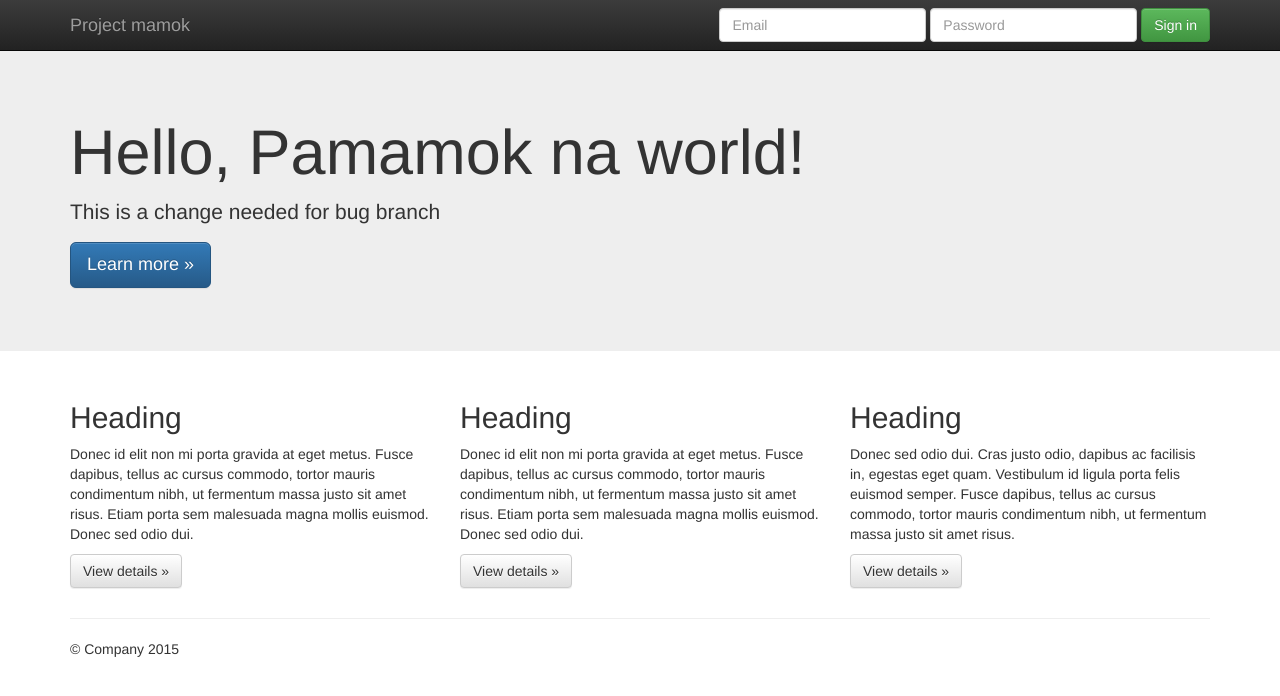
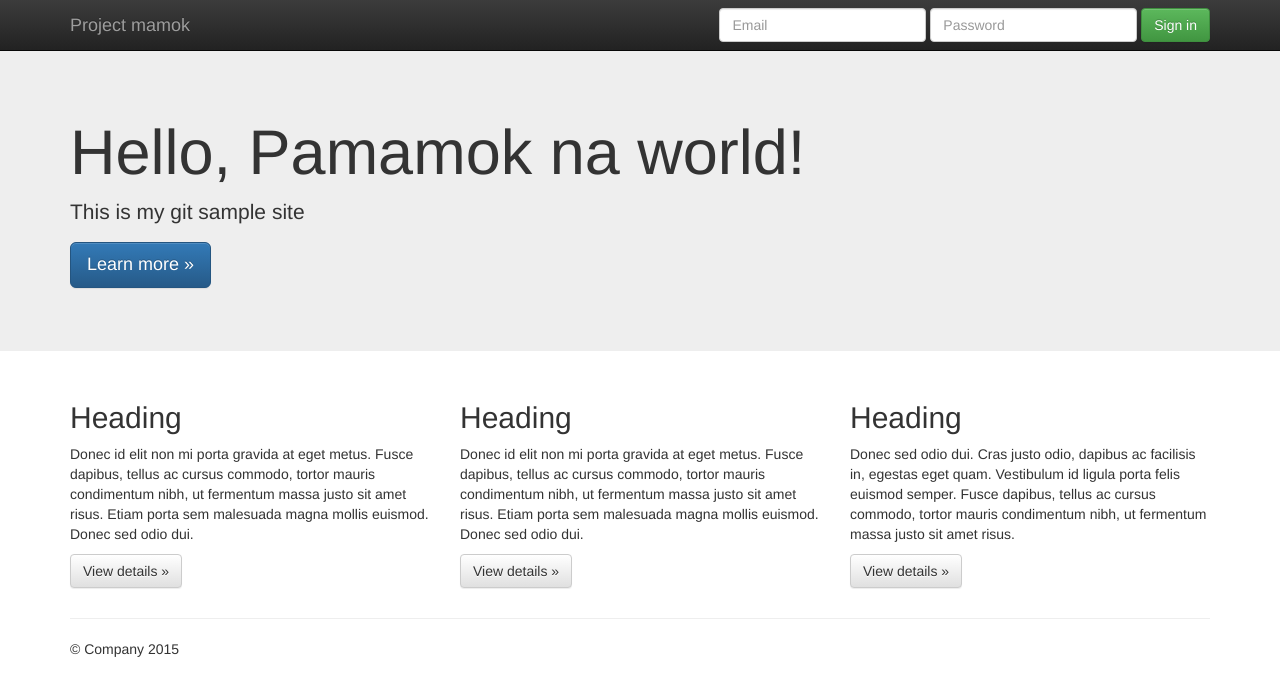
Before and after one commit to Doug-26/Git-Sample, a plain HTML site: page index.html in a window 1280 px wide. Drawn offline with nearby package versions, Linux system fonts and the light colour scheme.

Commit message:
started modification

```diff
--- a/index.html
+++ b/index.html
@@ -56,7 +56,7 @@
     <div class="jumbotron">
       <div class="container">
         <h1>Hello, Pamamok na world!</h1>
-        <p>This is a change needed for bug branch</p>
+        <p>This is my git sample site</p>
         <p><a class="btn btn-primary btn-lg" href="#" role="button">Learn more &raquo;</a></p>
       </div>
     </div>
```
Also changed, not shown: ToDo.txt.
